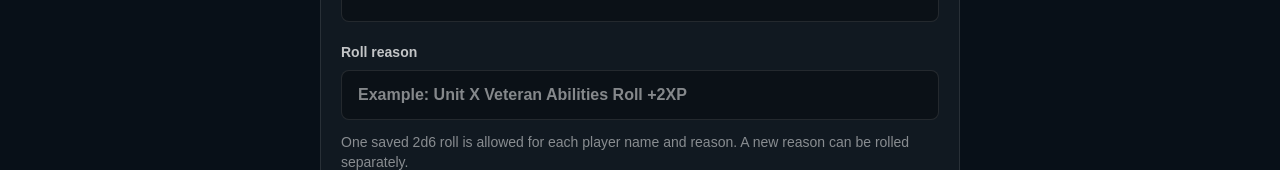
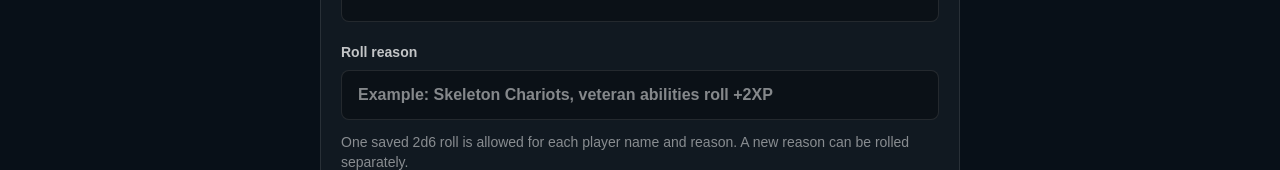
Before and after one commit to liadhoro-bot/obsidian-gallery, a Next.js app: page /contests/dice-roll in a window 1280 px wide. Shown: the part 305-475 px from the top of the page. Built offline with nearby package versions, Linux system fonts and the light colour scheme.

Commit message:
Update dice roll reason example

```diff
--- a/app/contests/dice-roll/dice-roll-form.tsx
+++ b/app/contests/dice-roll/dice-roll-form.tsx
@@ -112,7 +112,7 @@ export default function DiceRollForm() {
           maxLength={160}
           required
           className="mt-2 w-full rounded-lg border border-white/10 bg-black/30 px-4 py-3 text-base font-bold text-white outline-none transition focus:border-cyan-300/70"
-          placeholder="Example: Unit X Veteran Abilities Roll +2XP"
+          placeholder="Example: Skeleton Chariots, veteran abilities roll +2XP"
         />
         <p className="mt-3 text-sm text-white/50">
           One saved 2d6 roll is allowed for each player name and reason. A new reason can be
```
